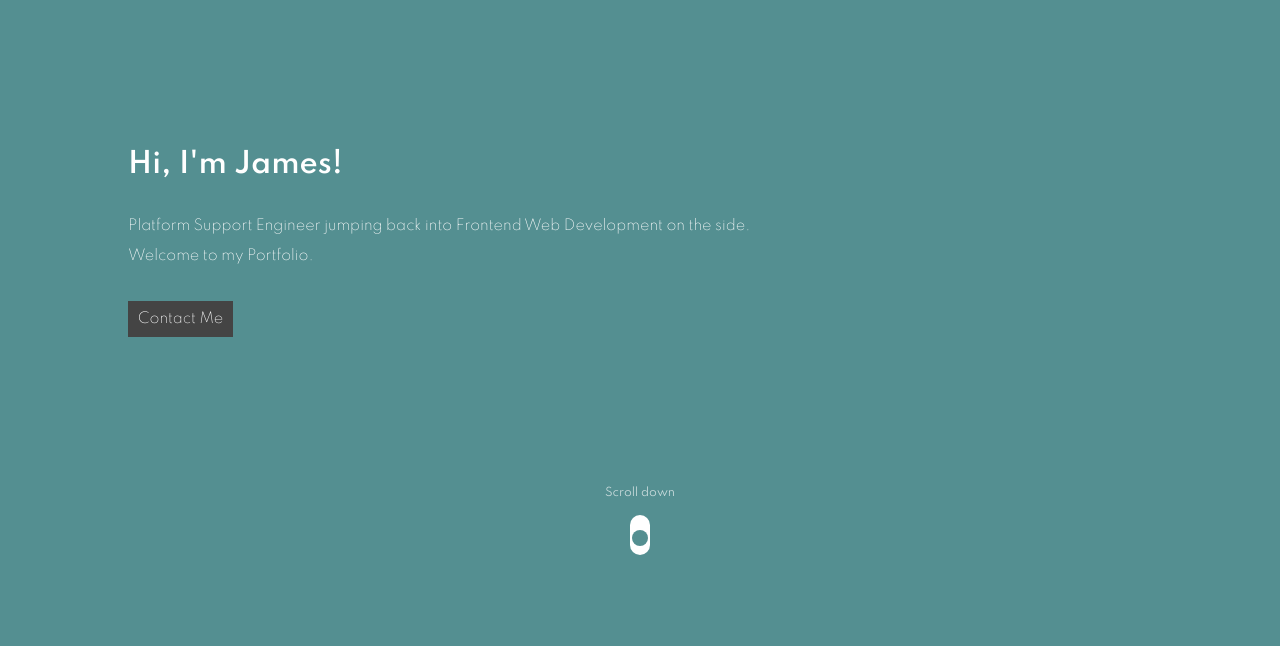
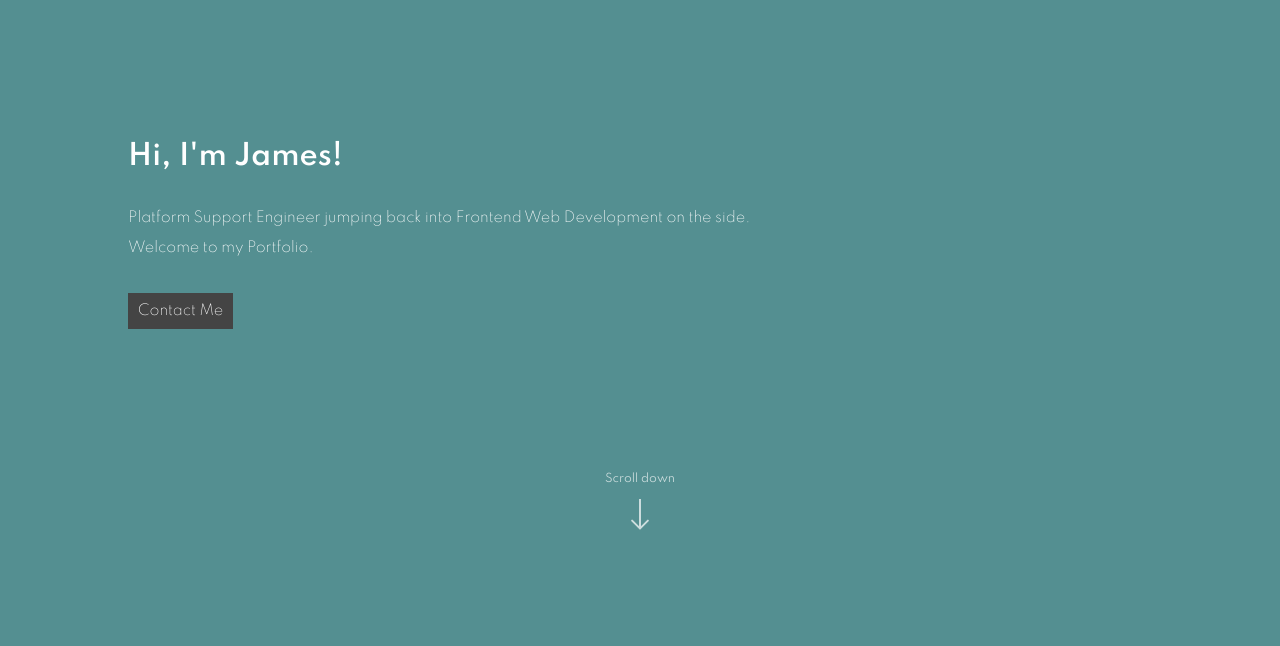
Before and after one commit to jamesatuttle/jamestuttleportfolio, a plain HTML site: page index.html in a window 1280 px wide. Shown: the part 154-800 px from the top of the page. Drawn offline with Linux system fonts and the light colour scheme.

Commit message:
change scroll effect to arrow

```diff
--- a/index.html
+++ b/index.html
@@ -72,8 +72,9 @@
          Scroll down
        </div>
        <div id='scroll_icon'>
-         <div class='circle'></div>
          <div class='line'></div>
+         <div class='line arrow_head'></div>
+         <div class='line arrow_head'></div>
        </div>
      </div>
   </main>
@@ -87,7 +88,6 @@
        <p>My ambition is to get involved in more Frontend Development with a focus on Accessibility, User Research and eventually transition into Design/UX.</p>
      </div>
      <div id='about_container_images'>
-       <!-- <img id='image_me' src='assets/images/me.JPG'/> -->
        <img id='image_me' class='circle_image' src='assets/images/me_2.jpeg'/>
        <img id='image_newcastle' class='circle_image'  src='assets/images/newcastle.JPG'/>
        <img id='image_bouldering' class='circle_image' src='assets/images/bouldering.jpeg'/>
--- a/stylesheets/main.css
+++ b/stylesheets/main.css
@@ -193,33 +193,38 @@ li.small_device {
 }
 
 @keyframes scroll_down {
-  0%   {top: 28px;}
-  70%   {top: 47px;}
-  100%   {top: 28px;}
+  0%   {padding-top: 5px; opacity: 1;}
+  50%   {padding-top: 15px; opacity: 0.3;}
+  100%   {padding-top: 5px; opacity: 1;}
 }
 
-#scroll_icon .circle {
-  border-radius: 100px;
-  position: relative;
-  top: 34px;
-  width: 16px;
-  height: 16px;
-  background-color: RGB(84,143,145);
-  z-index: 1;
-  left: 2px;
-  top: 28px;
+#scroll_icon {
+  margin-top: 5px;
   animation-name: scroll_down;
-  animation-duration: 4s;
+  animation-duration: 3s;
   animation-iteration-count: infinite;
 }
 
 #scroll_icon .line {
-  width: 20px;
-  height: 40px;
+  width: 2px;
+  height: 30px;
   background-color: #FFFFFF;
   position: relative;
   top: 9px;
+  border-radius: 0 0 100px 100px;
+}
+
+#scroll_icon .arrow_head {
+  height: 13px;
+  top: -15px;
+  left: 4px;
   border-radius: 100px;
+  transform: rotate(45deg);
+}
+#scroll_icon .arrow_head:nth-of-type(2) {
+  top: -2px;
+  left: -4px;
+  transform: rotate(-45deg);
 }
 
 #about_container {
```
